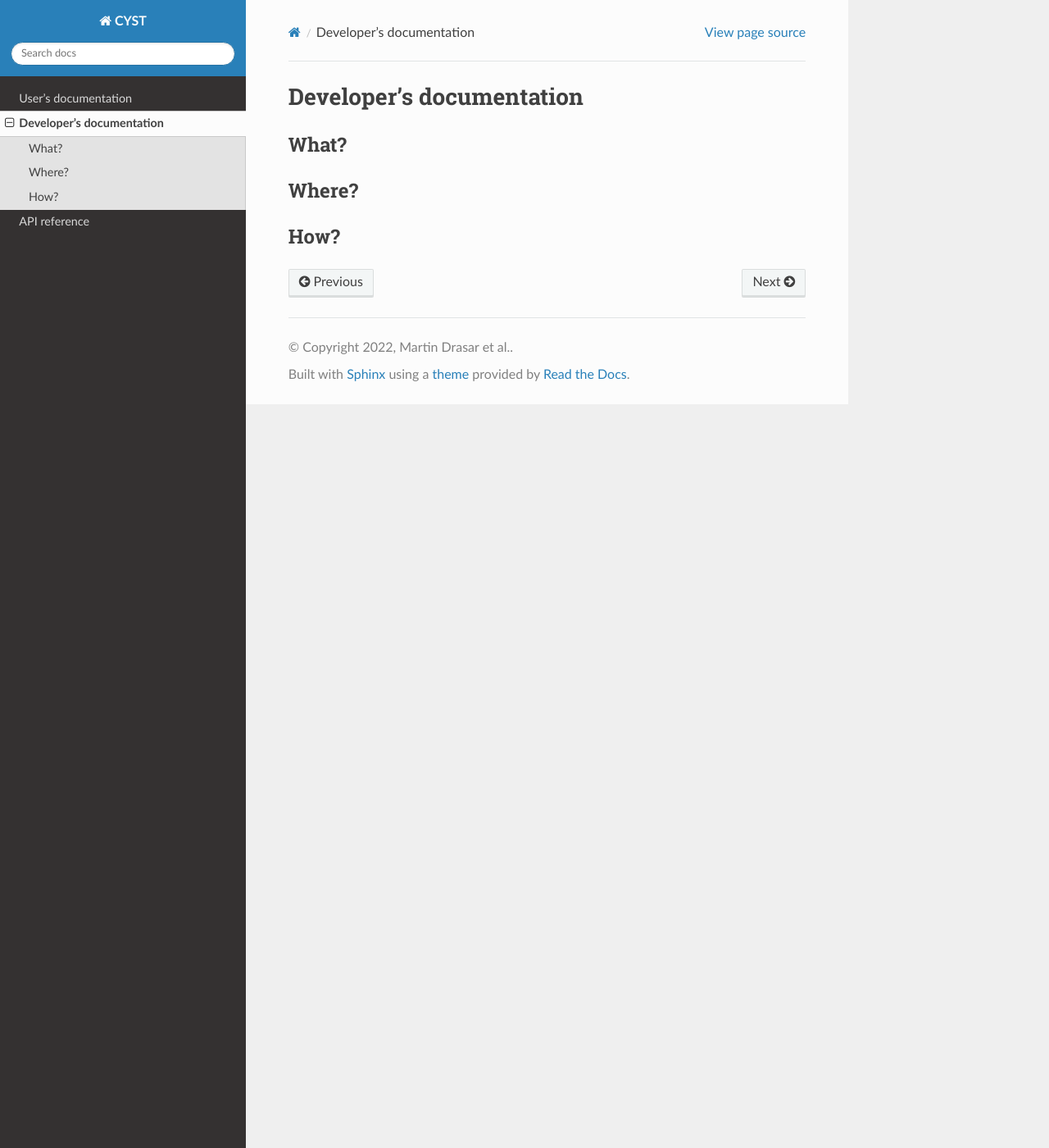
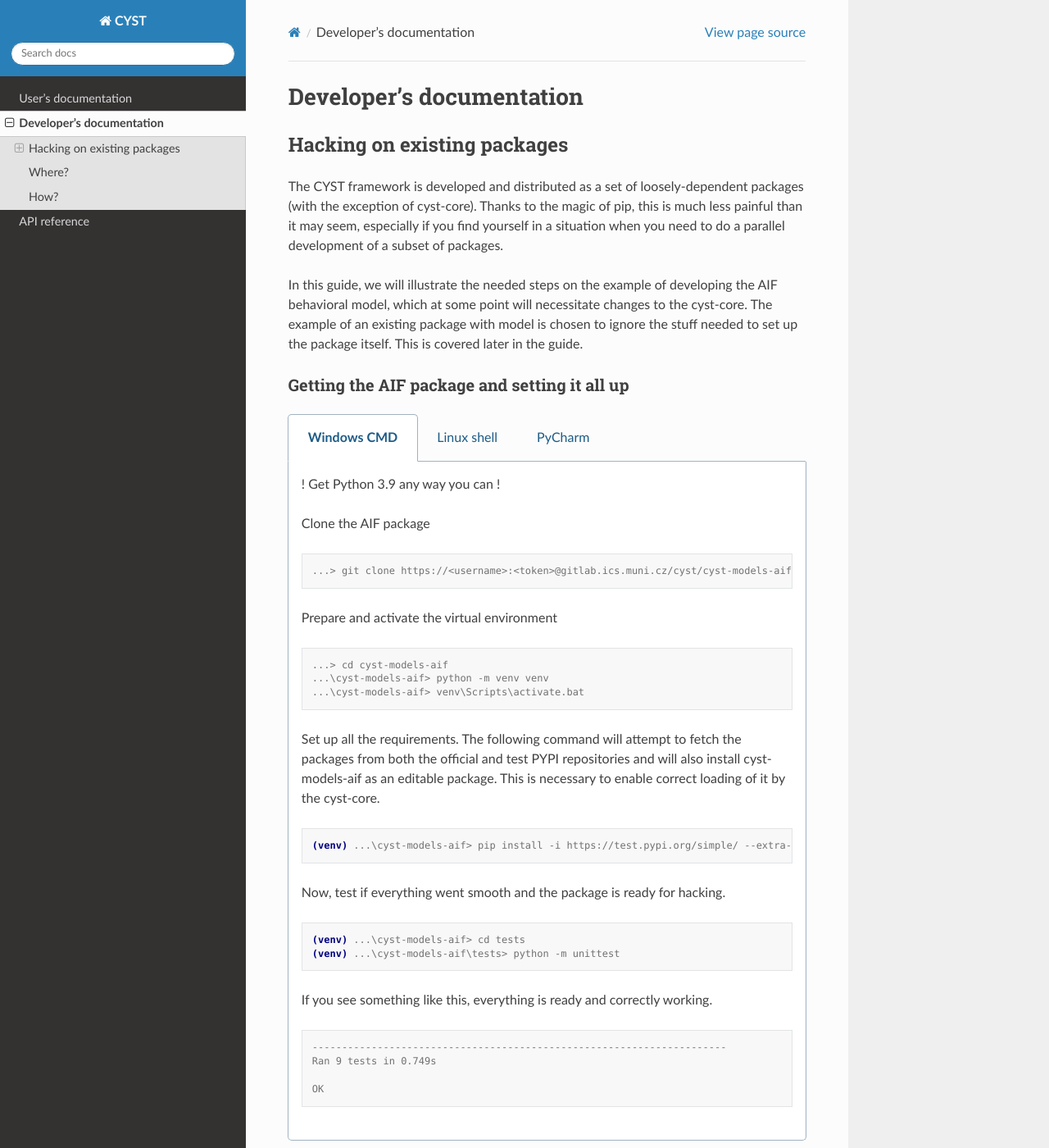
Before and after one commit to AI-Dojo-Public/cyst-core, a Sphinx documentation site: the page built from docs/source/developer/index.rst, in a window 1280 px wide and 1400 px high. Shown: the whole window at 82% size. Built offline with Sphinx 7.4.7 and the Read the Docs theme 2.0.0, drawn with Linux system fonts in a browser that asks for light colours.

Commit message:
Added a bit of documentation for testing.

```diff
--- a/docs/source/conf.py
+++ b/docs/source/conf.py
@@ -33,6 +33,7 @@ release = '0.2.x'
 extensions = [
     'sphinx.ext.autodoc',
     'sphinx.ext.napoleon',
+    'sphinx_tabs.tabs'
 ]
 
 # Add any paths that contain templates here, relative to this directory.
--- a/docs/source/developer/index.rst
+++ b/docs/source/developer/index.rst
@@ -2,8 +2,111 @@
 Developer's documentation
 -------------------------
 
-What?
-=====
+Hacking on existing packages
+============================
+The CYST framework is developed and distributed as a set of loosely-dependent packages (with the exception of cyst-core).
+Thanks to the magic of pip, this is much less painful than it may seem, especially if you find yourself in a
+situation when you need to do a parallel development of a subset of packages.
+
+In this guide, we will illustrate the needed steps on the example of developing the AIF behavioral model, which at
+some point will necessitate changes to the cyst-core. The example of an existing package with model is chosen to ignore
+the stuff needed to set up the package itself. This is covered later in the guide.
+
+Getting the AIF package and setting it all up
+---------------------------------------------
+
+.. tabs::
+
+    .. tab:: Windows CMD
+
+        ! Get Python 3.9 any way you can !
+
+        Clone the AIF package
+
+        .. code-block:: console
+
+            ...> git clone https://<username>:<token>@gitlab.ics.muni.cz/cyst/cyst-models-aif.git
+
+        Prepare and activate the virtual environment
+
+        .. code-block:: console
+
+            ...> cd cyst-models-aif
+            ...\cyst-models-aif> python -m venv venv
+            ...\cyst-models-aif> venv\Scripts\activate.bat
+
+        Set up all the requirements. The following command will attempt to fetch the packages from both the official
+        and test PYPI repositories and will also install cyst-models-aif as an editable package. This is necessary
+        to enable correct loading of it by the cyst-core.
+
+        .. code-block:: console
+
+            (venv) ...\cyst-models-aif> pip install -i https://test.pypi.org/simple/ --extra-index-url=https://pypi.org/simple -e .
+
+        Now, test if everything went smooth and the package is ready for hacking.
+
+        .. code-block:: console
+
+            (venv) ...\cyst-models-aif> cd tests
+            (venv) ...\cyst-models-aif\tests> python -m unittest
+
+        If you see something like this, everything is ready and correctly working.
+
+        .. code-block:: console
+
+            ----------------------------------------------------------------------
+            Ran 9 tests in 0.749s
+
+            OK
+
+
+    .. tab:: Linux shell
+
+        ! Get Python 3.9 any way you can !
+
+        Clone the AIF package
+
+        .. code-block:: console
+
+            ...$ git clone https://<username>:<token>@gitlab.ics.muni.cz/cyst/cyst-models-aif.git
+
+        Prepare and activate the virtual environment
+
+        .. code-block:: console
+
+            ...$ cd cyst-models-aif
+            .../cyst-models-aif$ python3 -m venv venv
+            .../cyst-models-aif$ source venv/bin/activate
+
+        Set up all the requirements. The following command will attempt to fetch the packages from both the official
+        and test PYPI repositories and will also install cyst-models-aif as an editable package. This is necessary
+        to enable correct loading of it by the cyst-core.
+
+        .. code-block:: console
+
+            (venv) .../cyst-models-aif$ pip3 install -i https://test.pypi.org/simple/ --extra-index-url=https://pypi.org/simple -e .
+
+        Now, test if everything went smooth and the package is ready for hacking.
+
+        .. code-block:: console
+
+            (venv) .../cyst-models-aif$ cd tests
+            (venv) .../cyst-models-aif/tests$ python3 -m unittest
+
+        If you see something like this, everything is ready and correctly working.
+
+        .. code-block:: console
+
+            ----------------------------------------------------------------------
+            Ran 9 tests in 0.749s
+
+            OK
+
+    .. tab:: PyCharm
+
+        This is using the PyCharm
+
+
 
 Where?
 ======
```
